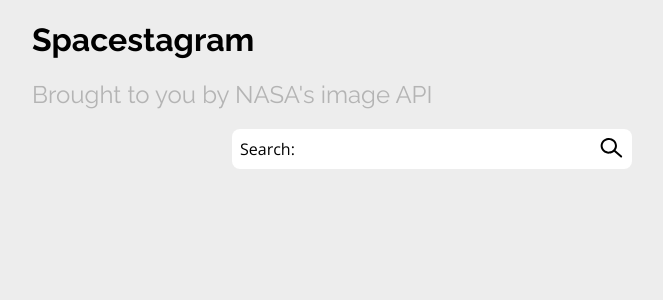
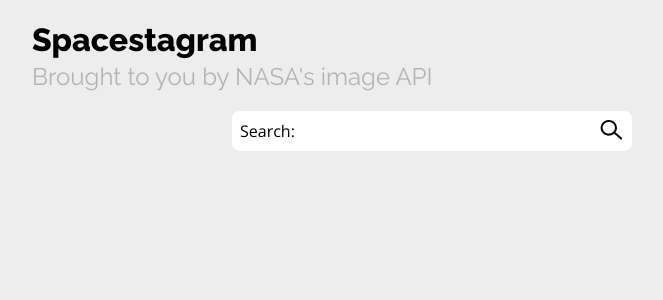
Before and after one commit to alxmcr/fe-spacestagram-app-react-ts, a React (Vite) app: page / in a window 1280 px wide. Shown: the top 300 px of the page, without its empty margins (208-871 px from the left). Built offline with nearby package versions, Linux system fonts and the light colour scheme.

Commit message:
Fix details headings app

```diff
--- a/src/components/NasaImageCard/NasaImageCard.scss
+++ b/src/components/NasaImageCard/NasaImageCard.scss
@@ -49,7 +49,6 @@
     text-overflow: ellipsis;
   }
   &__title {
-    color: $primary;
     margin: 0;
     white-space: nowrap;
     overflow: hidden;
--- a/src/pages/HomePage/HomePage.scss
+++ b/src/pages/HomePage/HomePage.scss
@@ -4,6 +4,11 @@
     &__subtitle {
         color: $accent;
         font-weight: normal;
+        margin-top: 0;
+    }
+    &__title {
+        font-weight: 800;
+        margin-bottom: 0.2rem;
     }
 }
 
```
